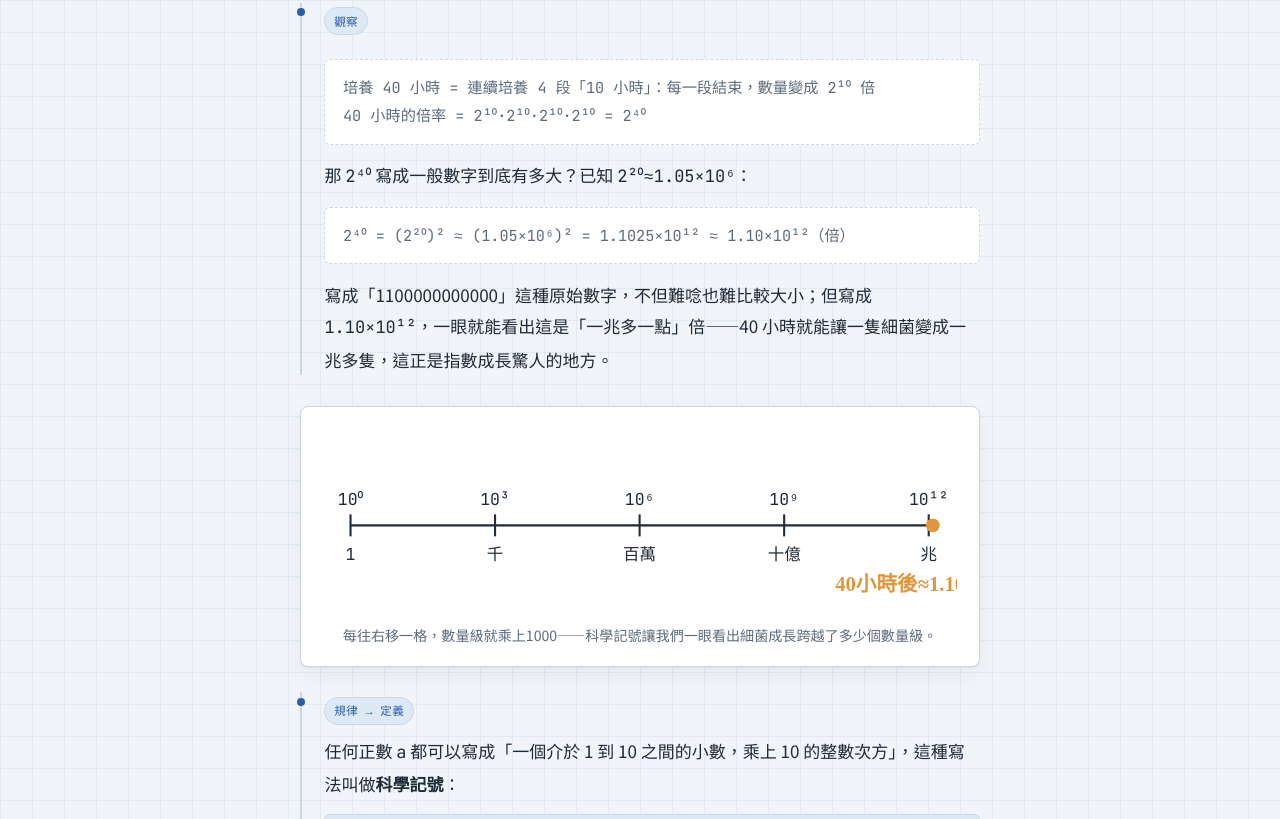
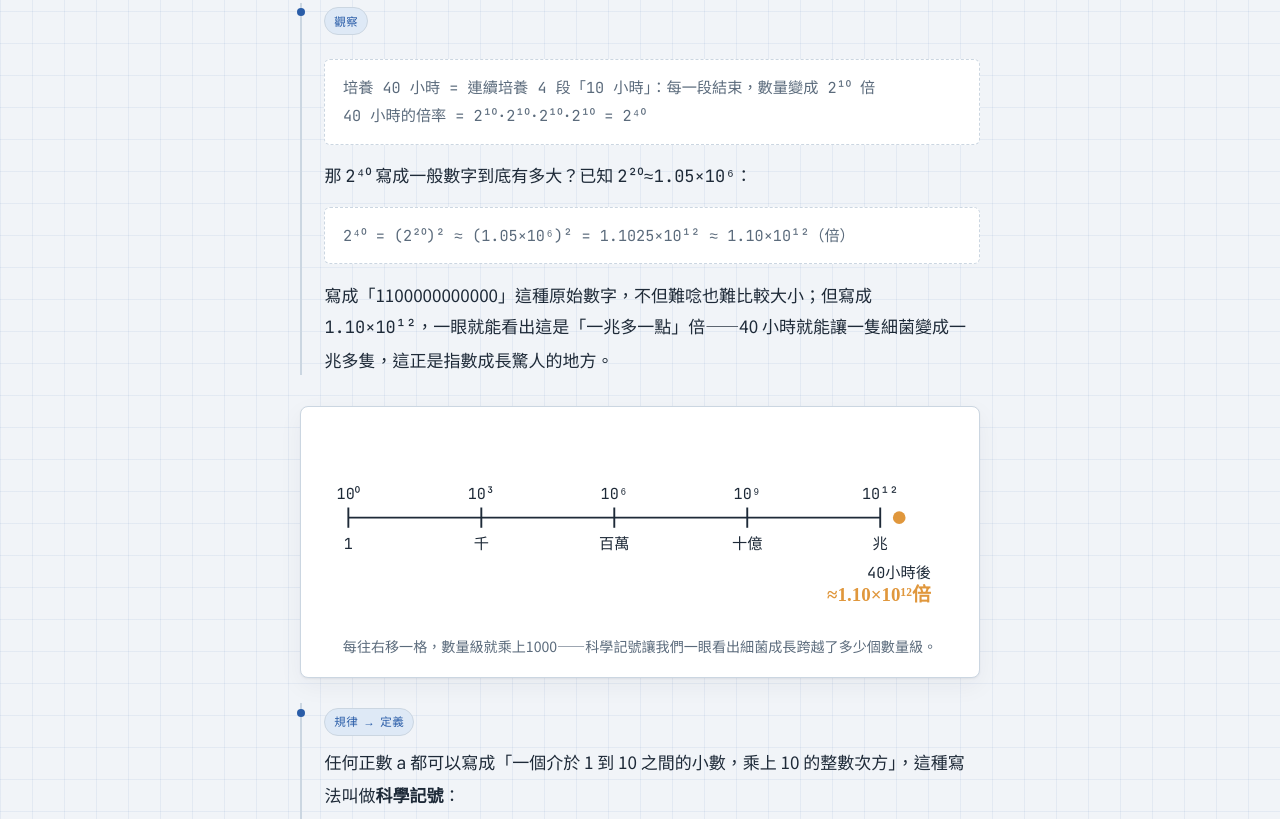
Before and after one commit to yijenfeng/xiaowei-math, a plain HTML site: page 指數.html in a window 1280 px wide. Shown: the part 8253-9072 px from the top of the page. Drawn offline with Linux system fonts and the light colour scheme.

Commit message:
Add files via upload

```diff
--- a/指數.html
+++ b/指數.html
@@ -529,8 +529,8 @@
           <circle cx="223" cy="103" r="5" fill="var(--b2)"/>
           <text x="196" y="235" text-anchor="middle" class="svg-label" fill="currentColor">1.4</text>
           <text x="223" y="235" text-anchor="middle" class="svg-label" fill="var(--b2)">√2</text>
-          <text x="150" y="95" class="svg-label" fill="var(--ink-muted)">1.41、1.414……越來越靠近</text>
-          <text x="230" y="98" class="svg-label-lg" fill="var(--b2)">2^√2≈2.665144</text>
+          <text x="205" y="140" text-anchor="middle" class="svg-label" fill="var(--ink-muted)">1.4→1.41→1.414…</text>
+          <text x="270" y="175" class="svg-label-lg" fill="var(--b2)">2^√2≈2.665144</text>
         </svg>
         <figcaption>x取1.4、1.41、1.414……一路逼近√2，對應的曲線高度也跟著逼近同一個值，這個極限值就是2^√2的定義。</figcaption>
       </figure>
@@ -578,7 +578,7 @@
 
     <div class="fig-grid">
       <figure class="figure-card">
-        <svg viewBox="0 0 460 130" role="img" aria-label="數量級刻度尺，從10的0次方排到10的12次方，分別標示1、千、百萬、十億、兆，並在超過兆的位置標出細菌40小時後的1.10乘10的12次方倍">
+        <svg viewBox="0 0 500 150" role="img" aria-label="數量級刻度尺，從10的0次方排到10的12次方，分別標示1、千、百萬、十億、兆，並在超過兆的位置標出細菌40小時後的1.10乘10的12次方倍">
           <line x1="20" y1="70" x2="440" y2="70" stroke="currentColor" stroke-width="1.5"/>
           <line x1="20" y1="62" x2="20" y2="78" stroke="currentColor" stroke-width="1.5"/>
           <text x="20" y="55" text-anchor="middle" class="svg-label" fill="currentColor">10⁰</text>
@@ -595,8 +595,9 @@
           <line x1="440" y1="62" x2="440" y2="78" stroke="currentColor" stroke-width="1.5"/>
           <text x="440" y="55" text-anchor="middle" class="svg-label" fill="currentColor">10¹²</text>
           <text x="440" y="95" text-anchor="middle" class="svg-label" fill="currentColor">兆</text>
-          <circle cx="443" cy="70" r="5" fill="var(--b2)"/>
-          <text x="443" y="118" text-anchor="middle" class="svg-label-lg" fill="var(--b2)">40小時後≈1.10×10¹²倍</text>
+          <circle cx="455" cy="70" r="5" fill="var(--b2)"/>
+          <text x="480" y="118" text-anchor="end" class="svg-label" fill="var(--b2)">40小時後</text>
+          <text x="480" y="136" text-anchor="end" class="svg-label-lg" fill="var(--b2)">≈1.10×10¹²倍</text>
         </svg>
         <figcaption>每往右移一格，數量級就乘上1000——科學記號讓我們一眼看出細菌成長跨越了多少個數量級。</figcaption>
       </figure>
```
